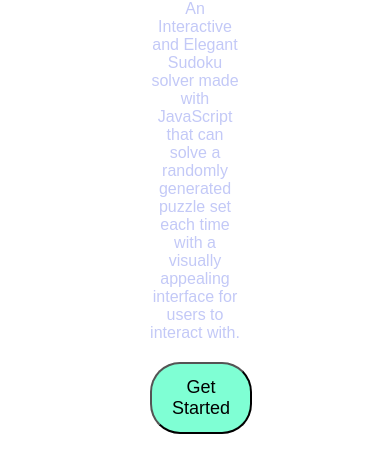
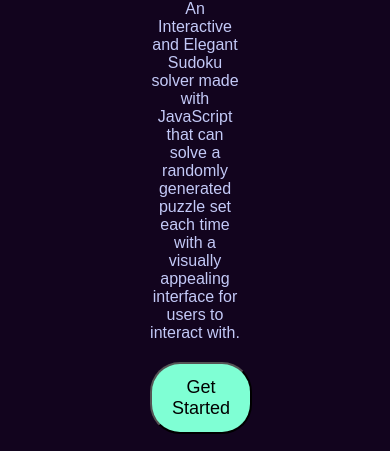
Before and after one commit to virtualknight8/sudoku-helper, a plain HTML site: page index.html in a window 390 px wide. Shown: the part 340-791 px from the top of the page. Drawn offline with Linux system fonts and the light colour scheme; the site is published under a folder, as on GitHub Pages, so addresses that start at the root find nothing; a web font is replaced by a local one.

Commit message:
Mobile bcg

```diff
--- a/style2.css
+++ b/style2.css
@@ -61,7 +61,7 @@ button{
 @media only screen and (max-width: 750px)  {
 
     body{
-        background: url(/Images/backgrounds/Mobile/similar\ one.jpg);
+        background: url(Images/backgrounds/Mobile/similar\ one.jpg);
         background-size: cover;
     }
 
```
